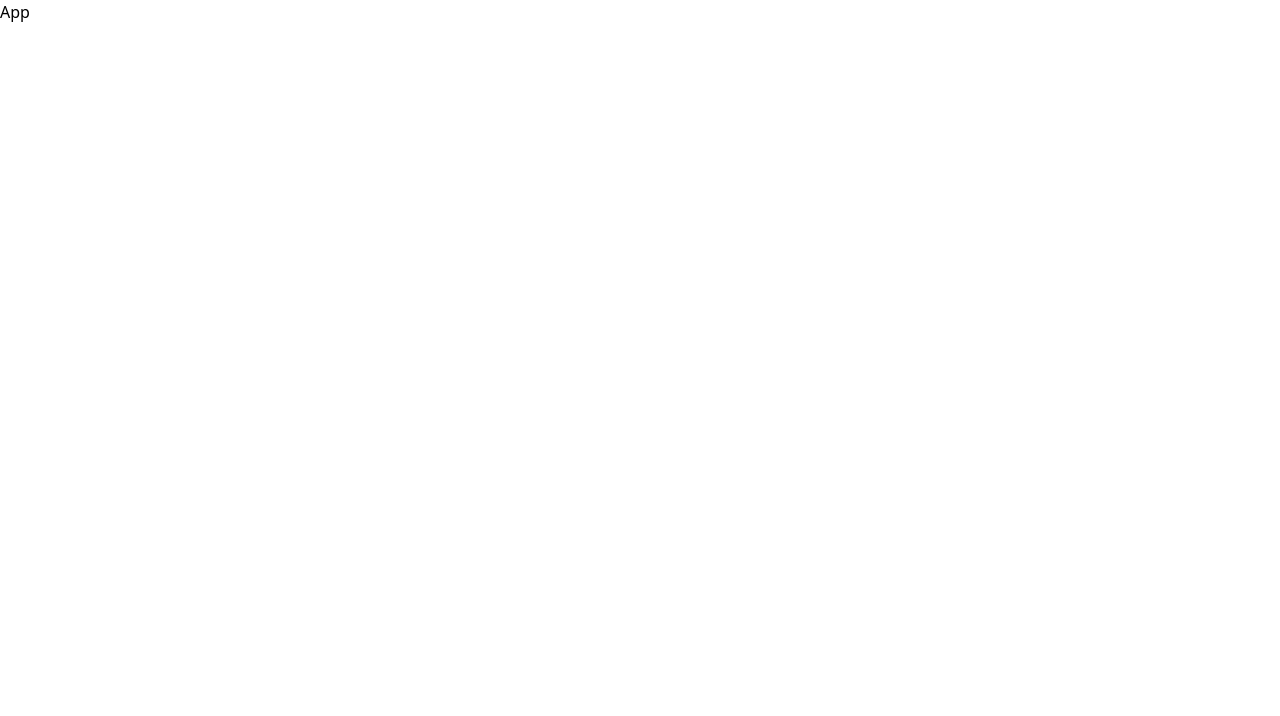
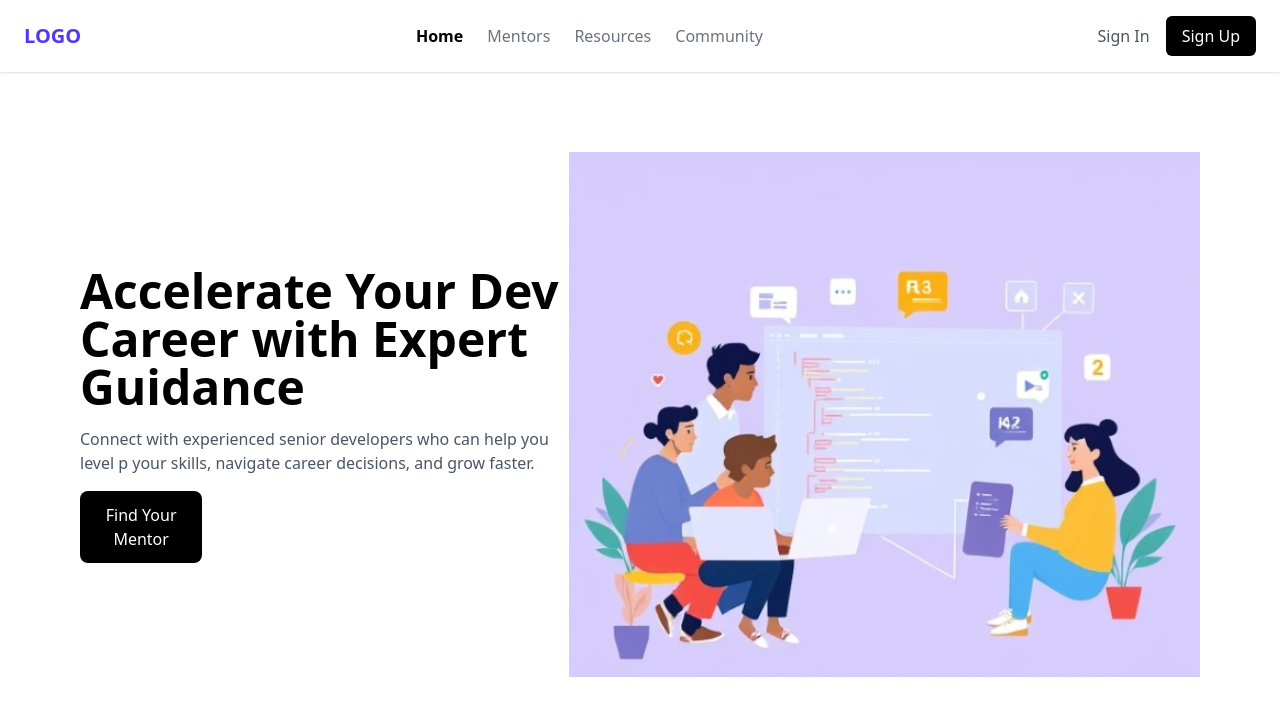
Before and after one commit to jayeshpal001/Major-Project-V1, a React (Vite) app: page / in a window 1280 px wide. Shown: the top 716 px of the page. Built offline with nearby package versions, Linux system fonts and the light colour scheme.

Commit message:
home page is done

```diff
--- a/src/App.jsx
+++ b/src/App.jsx
@@ -1,8 +1,11 @@
 import React from 'react'
+import { Home } from './components/Home'
 
 const App = () => {
   return (
-    <div>App</div>
+   <>
+     <Home/>
+   </>
   )
 }
 
--- /dev/null
+++ b/src/components/Home.jsx
@@ -0,0 +1,23 @@
+import React from "react";
+import Navbar from "./Navbar";
+import Hero from "../assets/hero.png"
+export const Home = () => {
+  return (
+    <>
+      <div className="w-screen h-screen">
+        <Navbar />
+        <div className="flex justify-between p-20 items-center" >
+          <div className="flex flex-col gap-4">
+            <h1 className="font-bold text-5xl">Accelerate Your Dev Career with Expert Guidance</h1>
+            <p className="text-gray-600">
+              Connect with experienced senior developers who can help you level
+              p your skills, navigate career decisions, and grow faster.
+            </p>
+            <button className="bg-black text-white p-3 rounded-lg w-2/8">Find Your Mentor</button>
+          </div>
+          <img src={Hero} alt="" />
+        </div>
+      </div>
+    </>
+  );
+};
--- /dev/null
+++ b/src/components/Navbar.jsx
@@ -0,0 +1,37 @@
+import { useState } from "react";
+export default function Navbar() {
+  const [isOpen, setIsOpen] = useState(false);
+
+  return (
+    <nav className="flex items-center justify-between px-6 py-4 bg-white shadow-sm">
+      <div className="text-xl font-bold text-indigo-600">LOGO</div>
+
+      <div className="hidden md:flex space-x-6">
+        <a href="#" className="font-semibold text-black">Home</a>
+        <a href="#" className="text-gray-500 hover:text-black">Mentors</a>
+        <a href="#" className="text-gray-500 hover:text-black">Resources</a>
+        <a href="#" className="text-gray-500 hover:text-black">Community</a>
+      </div>
+
+      <div className="hidden md:flex space-x-4">
+        <button className="text-gray-600 hover:text-black">Sign In</button>
+        <button className="bg-black text-white px-4 py-2 rounded-md">Sign Up</button>
+      </div>
+
+      <button className="md:hidden text-gray-600" onClick={() => setIsOpen(!isOpen)}>
+        ☰
+      </button>
+
+      {isOpen && (
+        <div className="absolute top-16 left-0 w-full bg-white shadow-md flex flex-col items-center space-y-4 py-4 md:hidden">
+          <a href="#" className="font-semibold text-black">Home</a>
+          <a href="#" className="text-gray-500 hover:text-black">Mentors</a>
+          <a href="#" className="text-gray-500 hover:text-black">Resources</a>
+          <a href="#" className="text-gray-500 hover:text-black">Community</a>
+          <button className="text-gray-600 hover:text-black">Sign In</button>
+          <button className="bg-black text-white px-4 py-2 rounded-md">Sign Up</button>
+        </div>
+      )}
+    </nav>
+  );
+}
```
Also changed, not shown: src/assets/hero.png (added).
